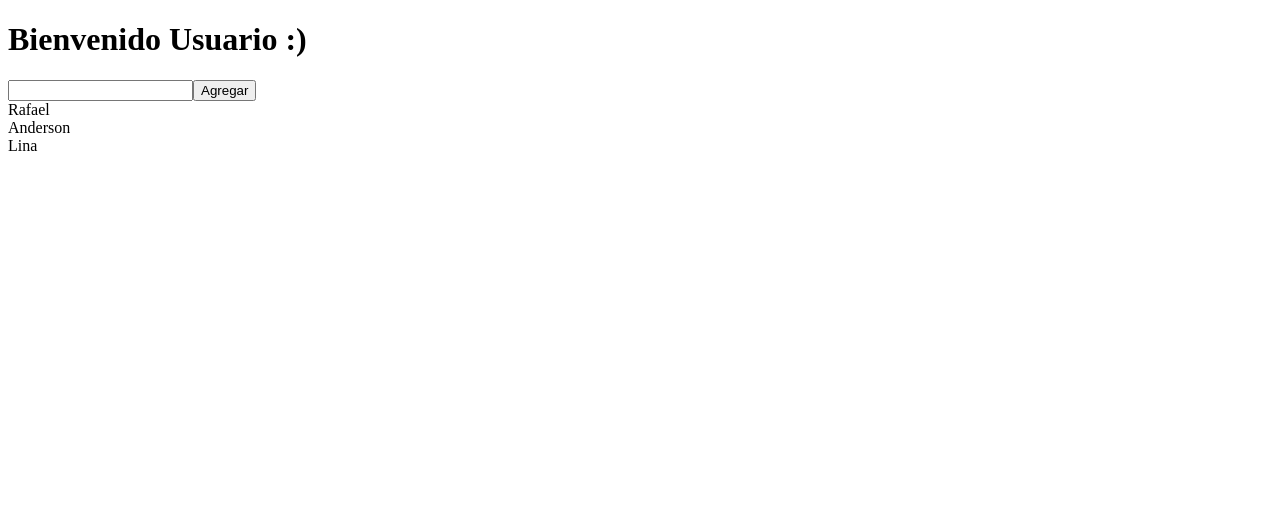
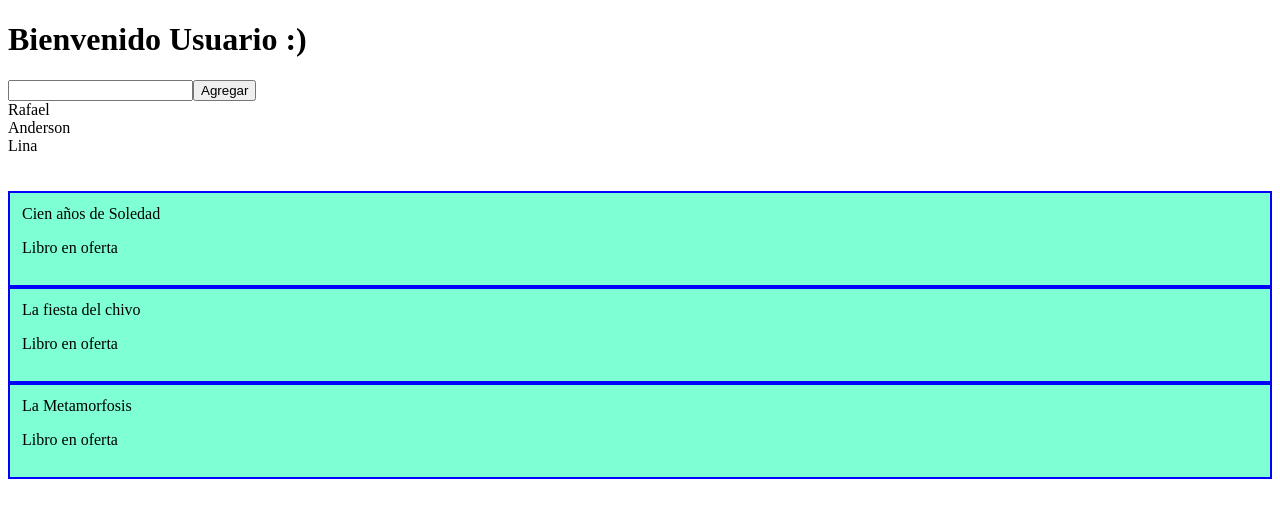
Before and after one commit to RafaelAnderson/Angular-Basic, an Angular app in the folder mi-web-app/: page / in a window 1280 px wide. Shown: the top 518 px of the page. Built offline with nearby package versions, Linux system fonts and the light colour scheme.

Commit message:
Componentes (Libros y Libro)

```diff
--- a/mi-web-app/src/app/app.component.html
+++ b/mi-web-app/src/app/app.component.html
@@ -1 +1,3 @@
 <app-usuario></app-usuario>
+<br><br>
+<app-libros></app-libros>
--- /dev/null
+++ b/mi-web-app/src/app/libro/libro.component.css
@@ -0,0 +1,5 @@
+.libro{
+  border: 2px solid blue;
+  padding: 12px;
+  background-color: aquamarine;
+}
--- /dev/null
+++ b/mi-web-app/src/app/libro/libro.component.html
@@ -0,0 +1,4 @@
+<div class="libro">
+  <div> {{tituloLibro}} </div>
+  <p> Libro en oferta </p>
+</div>
--- /dev/null
+++ b/mi-web-app/src/app/libros/libros.component.html
@@ -0,0 +1 @@
+<app-libro *ngFor="let libro of libros" [tituloLibro]="libro"></app-libro>
--- /dev/null
+++ b/mi-web-app/src/app/libros/libros.component.ts
@@ -0,0 +1,10 @@
+import { Component } from '@angular/core';
+
+@Component({
+  selector: 'app-libros',
+  templateUrl: './libros.component.html',
+})
+export class LibrosComponent {
+  // Shift + Alt + f
+  libros = ['Cien años de Soledad', 'La fiesta del chivo', 'La Metamorfosis'];
+}
--- a/mi-web-app/src/app/usuario.component.html
+++ b/mi-web-app/src/app/usuario.component.html
@@ -1,6 +1,6 @@
 <h1>Bienvenido Usuario :)</h1>
-<input *ngIf="visible" type="text" [(ngModel)]="usuarioNombre">
+<input *ngIf="visible" type="text" [(ngModel)]="usuarioNombre"/>
 <button *ngIf="visible" (click)="onAgregarUsuario()">Agregar</button>
 
 <!-- Recorre todo el array -->
-<div *ngFor="let usr of usuarios">{{usr}}</div>
+<div *ngFor="let usr of usuarios">{{ usr }}</div>
```
Also changed, not shown: mi-web-app/src/app/app.module.ts (+7 -1 lines), mi-web-app/src/app/libro/libro.component.ts (added, +10 -0 lines).
